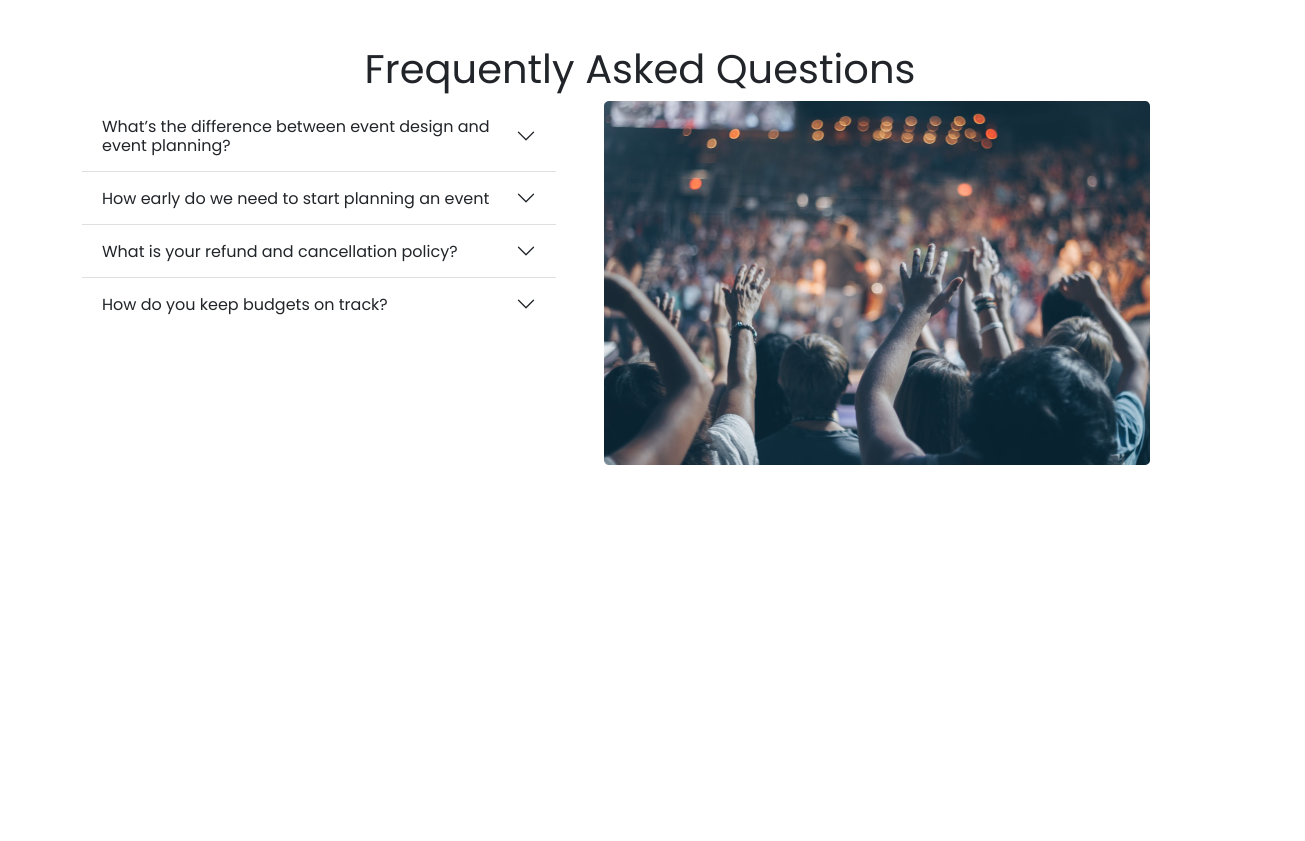
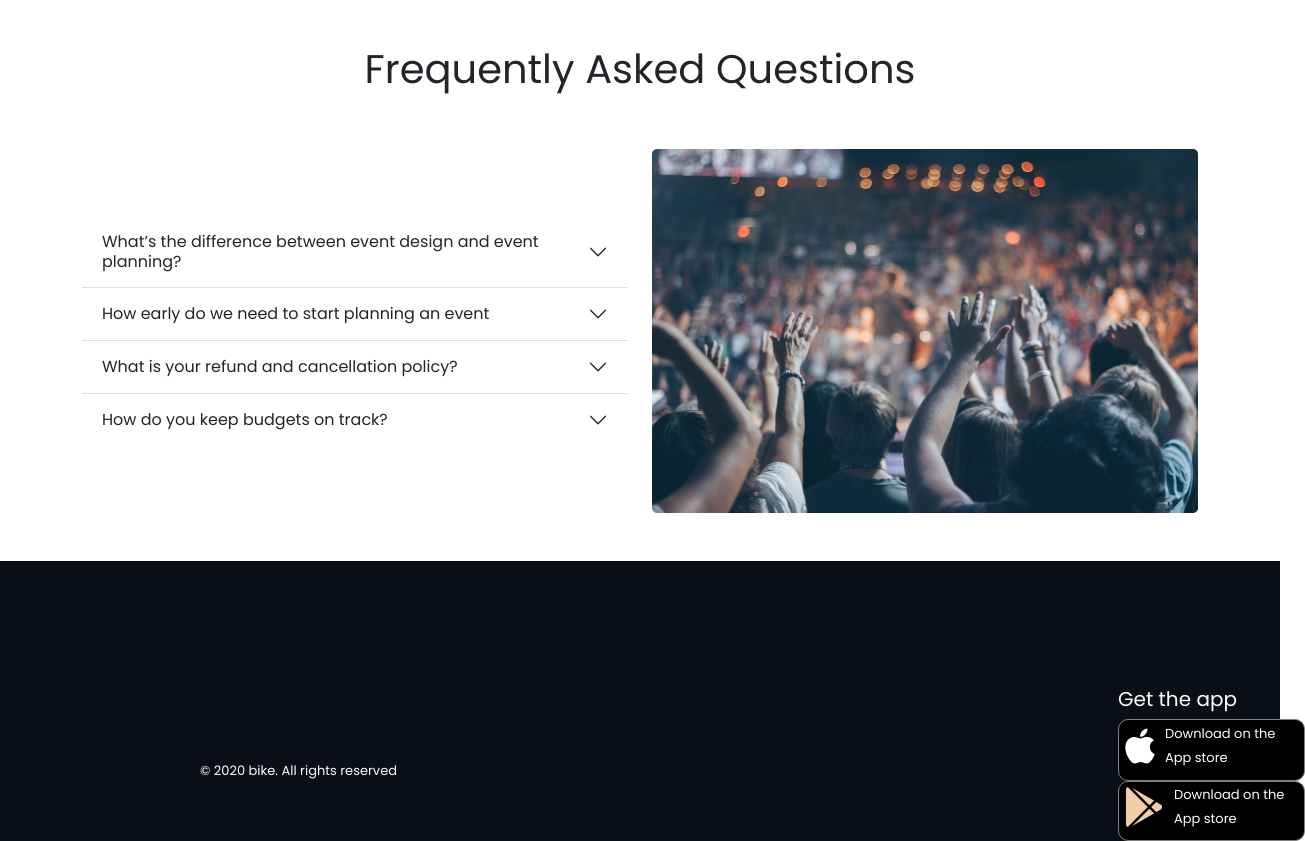
Before and after one commit to sreemanabani/Assignment-3, a plain HTML site: page index.html in a window 1280 px wide. Shown: the part 1644-2485 px from the top of the page, 1305 px wide, since content can reach past the window. Before the commit the page ends 2109 px from the top, so only its background shows below. Drawn offline with nearby package versions, Linux system fonts and the light colour scheme.

Commit message:
all added

```diff
--- a/index.html
+++ b/index.html
@@ -39,7 +39,7 @@
             <div class="carousel-inner">
                 <div class="carousel-item active">
                     <img src="convention-center-main/images/banner.png" class="d-block w-100" alt="...">
-                    <div class="carousel-caption d-none d-md-block">
+                    <div class="carousel-caption">
                         <h1>The perfect venue for your
                             next event</h1>
                         <p>Amet minim mollit non deserunt ullamco est sit aliqua dolor do amet sint. Velit officia
@@ -48,8 +48,8 @@
                     </div>
                 </div>
                 <div class="carousel-item">
-                    <img src="convention-center-main/images/banner.png" class="d-block w-100" alt="...">
-                    <div class="carousel-caption d-none d-md-block">
+                    <img src="convention-center-main/images/banner.png " class="d-block w-100" alt="...">
+                    <div class="carousel-caption ">
                         <h1>The perfect venue for your
                             next event</h1>
                         <p>Amet minim mollit non deserunt ullamco est sit aliqua dolor do amet sint. Velit officia
@@ -59,7 +59,7 @@
                 </div>
                 <div class="carousel-item">
                     <img src="convention-center-main/images/banner.png" class="d-block w-100" alt="...">
-                    <div class="carousel-caption d-none d-md-block">
+                    <div class="carousel-caption">
                         <h1>The perfect venue for your
                             next event</h1>
                         <p>Amet minim mollit non deserunt ullamco est sit aliqua dolor do amet sint. Velit officia
@@ -82,11 +82,11 @@
     </header>
     <main>
         <section class="container my-5">
-            <div class="moments d-flex justify-content-center align-items-center">
-                <div class="wedding-moment-image">
+            <div class="moments row justify-content-center align-items-center">
+                <div class="wedding-moment-image col-lg-6 col-md-12 col-12 ">
                     <img src="convention-center-main/images/wedding.png" alt="">
                 </div>
-                <div class="px-5 moments-section">
+                <div class="px-5 moments-section col-lg-6 col-md-12 col-12">
                     <h1>Every moment is Precious
                     </h1>
                     <p>Amet minim mollit non deserunt ullamco est sit aliqua dolor
@@ -241,9 +241,9 @@
 
         <section class="container">
             <h1 class="d-flex justify-content-center">Frequently Asked Questions</h1>
-            <div class="d-flex justify-content-center">
-                <div class="accordion accordion-flush" id="accordionFlushExample">
-                    <div class="accordion-item">
+            <div class="d-flex justify-content-center align-items-center row">
+                <div class="accordion accordion-flush col-lg-6 col-md-12" id="accordionFlushExample">
+                    <div class="accordion-item ">
                         <h2 class="accordion-header" id="flush-headingOne">
                             <button class="accordion-button collapsed" type="button" data-bs-toggle="collapse"
                                 data-bs-target="#flush-collapseOne" aria-expanded="false"
@@ -312,12 +312,36 @@
                     </div>
                 </div>
 
-                <div class="mx-5 w-50 h-50">
+                <div class="images-convention my-5 col-lg-6 col-md-12">
                     <img src="convention-center-main/images/people.png" alt="">
                 </div>
             </div>
         </section>
     </main>
+    <footer class="m-0">
+        <p>© 2020 bike. All rights reserved</p>
+        <div class="footer-class">
+            <h5>Get the app</h5>
+            <div class="d-flex bg-black apple">
+                <a target="_blank" href="https://www.facebook.com/">
+                    <i class="fab fa-apple"></i>
+                    <div>
+                        <p>Download on the</p>
+                        <p>App store</p>
+                </a>
+            </div>
+        </div>
+        <div class="d-flex bg-black google-play">
+            <a target="_blank" href="https://www.whatsapp.com/">
+                <i class="fab fa-google-play"></i>
+                <div>
+                    <p>Download on the</p>
+                    <p>App store</p>
+            </a>
+        </div>
+        </div>
+        </div>
+    </footer>
     <!-- script stylesheet -->
     <script src="https://cdn.jsdelivr.net/npm/bootstrap@5.1.3/dist/js/bootstrap.bundle.min.js"
         integrity="sha384-ka7Sk0Gln4gmtz2MlQnikT1wXgYsOg+OMhuP+IlRH9sENBO0LRn5q+8nbTov4+1p"
--- a/style.css
+++ b/style.css
@@ -38,3 +38,61 @@ body{
     left: 173px;
     padding: 0px 9px;
 }
+.images-convention{
+    width: 50%;
+}
+footer{
+    background-color:rgba(11, 13, 23, 1);
+    color: white;
+}
+footer>p {
+    font-size: 13px;
+    padding-top: 200px;
+    padding-left: 200px;
+}
+.apple{
+    width: 187px;
+    border-radius: 10px;
+    border: 1px solid grey;
+    padding: 6px;
+}
+.apple i{
+    font-size: 40px;
+}
+.apple a{
+    text-decoration: none;
+    color: white;
+}
+.apple>div>a>p{
+    font-size: 13px;
+    line-height: 0px;
+    padding-left: 10px;
+    padding-top: 8px;
+}
+
+
+
+.google-play {
+    width: 187px;
+    border-radius: 10px;
+    border: 1px solid grey;
+    padding: 5px;
+}
+.google-play  i{
+    font-size: 40px;
+    color: #f2cdaa;
+}
+.google-play>div>a>p{
+    font-size: 13px;
+    line-height: 0px;
+    padding-left: 10px;
+    padding-top: 8px;
+}
+.google-play a{
+    text-decoration: none;
+    color: white;
+}
+.footer-class{
+    margin-left: 1118px;
+    margin-top: -110px;
+}
```
